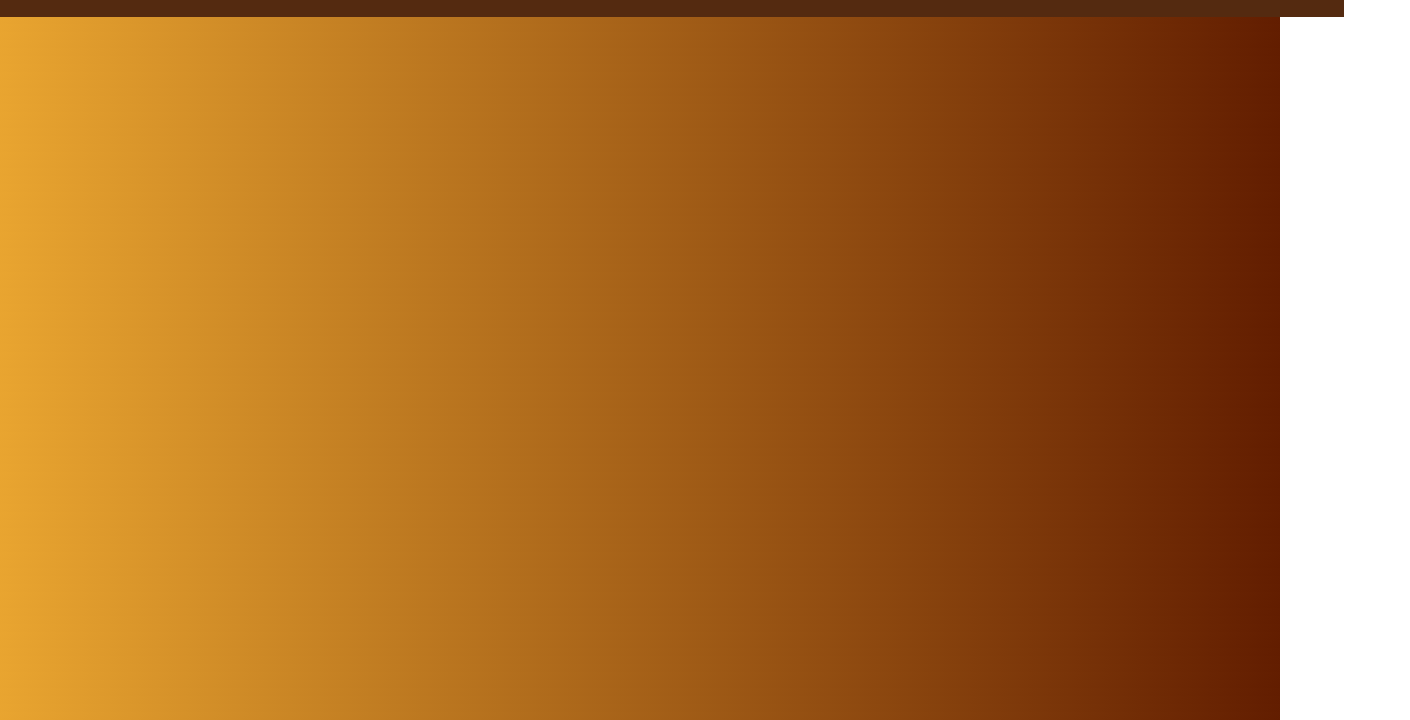
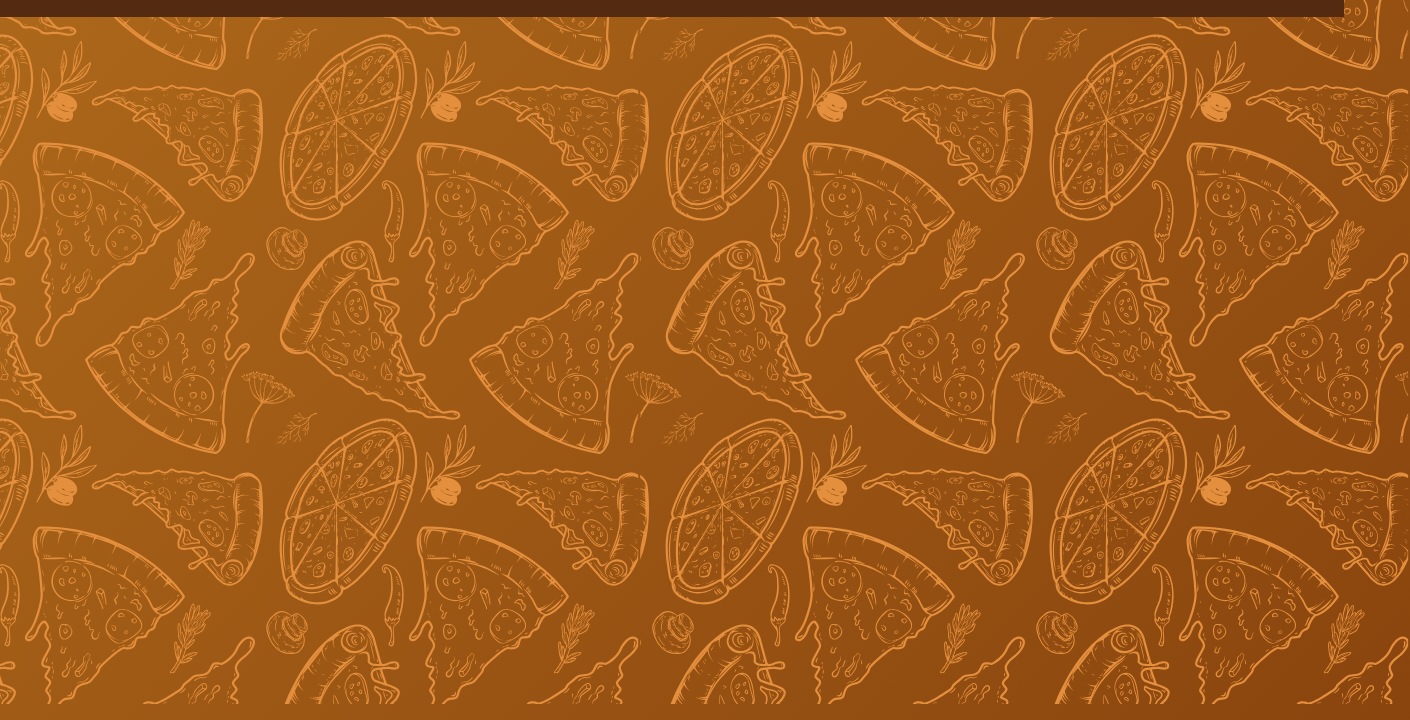
Before and after one commit to DaniBarreto-dev/Barret-s-pizza, a plain HTML site: page index.html in a window 1280 px wide. Shown: the part 80-800 px from the top of the page, 1410 px wide, since content can reach past the window. Drawn offline with Linux system fonts and the light colour scheme.

Commit message:
Arrumando as cores de fundo

```diff
--- a/index.html
+++ b/index.html
@@ -8,6 +8,10 @@
      <link rel="stylesheet" href="style.css">
 </head>
 <body>
+
+    <div class="container">
+        <img src="Barretos-Pizzaria.png" alt="Imagem PNG">
+    </div>
 
     <!--Menu de navegação-->
       <header>
--- a/style.css
+++ b/style.css
@@ -1,6 +1,33 @@
-body {
-    background: var(--cor-de-fundo); /* Define a cor de fundo */
-}
+
+    body {
+    margin: 0;
+    width: 100vw;
+    height: 100vh;
+    background: linear-gradient(135deg, #e9a530, #621d00);
+    background-size: 400% 400%; /* Expande o gradiente para criar um efeito suave */
+    animation: moverGradiente 8s infinite alternate; /* Define a animação */
+    }
+
+    @keyframes moverGradiente {
+    0% {
+        background-position: 50% 50%;
+    }
+    50% {
+        background-position: 100% 100%;
+    }
+    }
+
+            .container {
+            width: 100vw; /* largura total da tela */
+            height: 100vh; /* altura total da tela */
+            display: flex;
+            justify-content: center;
+            align-items: center;
+        }
+
+        .container img {
+            width: 400%; /* ajuste o tamanho da imagem conforme necessário */
+        }
 
 /*Modo de Cor*/
 :root {
```
